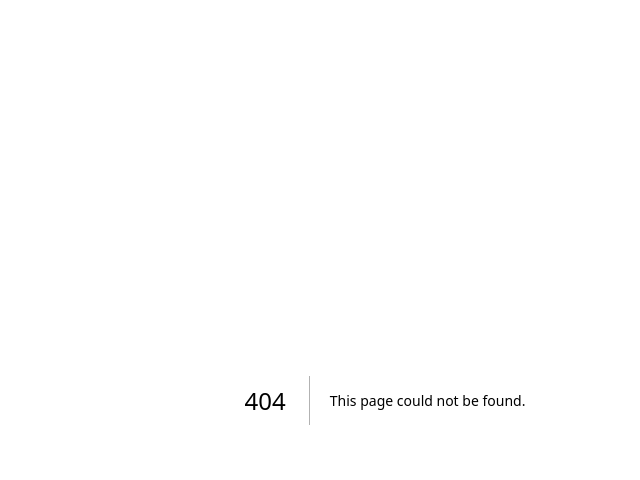
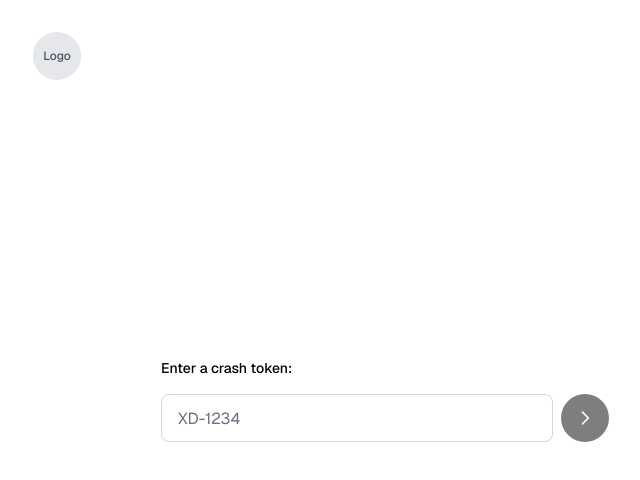
Before and after one commit to LuisFVillalon/innovate-4-sdsu-hackathon-2025, a Next.js app: page /redeem in a window 1280 px wide. Before the commit this address had no page. Shown: the top 480 px of the page, without its empty margins (255-895 px from the left). Built offline with nearby package versions, Linux system fonts and the light colour scheme.

Commit message:
Create page.tsx

```diff
--- /dev/null
+++ b/app/redeem/page.tsx
@@ -0,0 +1,81 @@
+"use client"
+
+import { useState } from "react"
+
+export default function RedeemPage() {
+  const [token, setToken] = useState("")
+  const [isSubmitting, setIsSubmitting] = useState(false)
+
+  const handleSubmit = (e: React.FormEvent) => {
+    e.preventDefault()
+    if (!token.trim()) {
+      return
+    }
+
+    setIsSubmitting(true)
+    // Handle token redemption logic here
+    console.log("Redeeming token:", token)
+
+    // Reset after a brief delay (for demo purposes)
+    setTimeout(() => {
+      setIsSubmitting(false)
+      // Could navigate to success page or show success message
+    }, 1000)
+  }
+
+  return (
+    <div className="flex min-h-screen items-center justify-center bg-white font-sans">
+      <main className="flex min-h-screen w-full max-w-3xl flex-col items-start py-8 px-4 sm:py-16 sm:px-8 bg-white relative">
+        {/* Logo placeholder in top-left */}
+        <div className="absolute top-8 left-8">
+          <div className="w-12 h-12 rounded-full bg-gray-200 flex items-center justify-center">
+            <span className="text-xs text-gray-600 font-medium">Logo</span>
+          </div>
+        </div>
+
+        {/* Main content - centered */}
+        <div className="w-full flex-1 flex items-center justify-center">
+          <div className="w-full max-w-md space-y-6">
+            <div className="space-y-4">
+              <label htmlFor="crash-token" className="block text-sm font-medium text-black">
+                Enter a crash token:
+              </label>
+              <form onSubmit={handleSubmit} className="flex items-center gap-2">
+                <input
+                  id="crash-token"
+                  type="text"
+                  value={token}
+                  onChange={(e) => setToken(e.target.value)}
+                  placeholder="XD-1234"
+                  className="flex-1 h-12 px-4 rounded-lg border border-gray-300 bg-white text-black placeholder:text-gray-500 focus:outline-none focus:ring-2 focus:ring-gray-400 focus:border-transparent"
+                  disabled={isSubmitting}
+                />
+                <button
+                  type="submit"
+                  disabled={!token.trim() || isSubmitting}
+                  className="w-12 h-12 rounded-full bg-black text-white flex items-center justify-center hover:bg-gray-900 transition-colors disabled:opacity-50 disabled:cursor-not-allowed min-w-[48px] min-h-[48px]"
+                  aria-label="Submit token"
+                >
+                  <svg
+                    className="h-5 w-5"
+                    fill="none"
+                    stroke="currentColor"
+                    viewBox="0 0 24 24"
+                    xmlns="http://www.w3.org/2000/svg"
+                  >
+                    <path
+                      strokeLinecap="round"
+                      strokeLinejoin="round"
+                      strokeWidth={2}
+                      d="M9 5l7 7-7 7"
+                    />
+                  </svg>
+                </button>
+              </form>
+            </div>
+          </div>
+        </div>
+      </main>
+    </div>
+  )
+}
```
